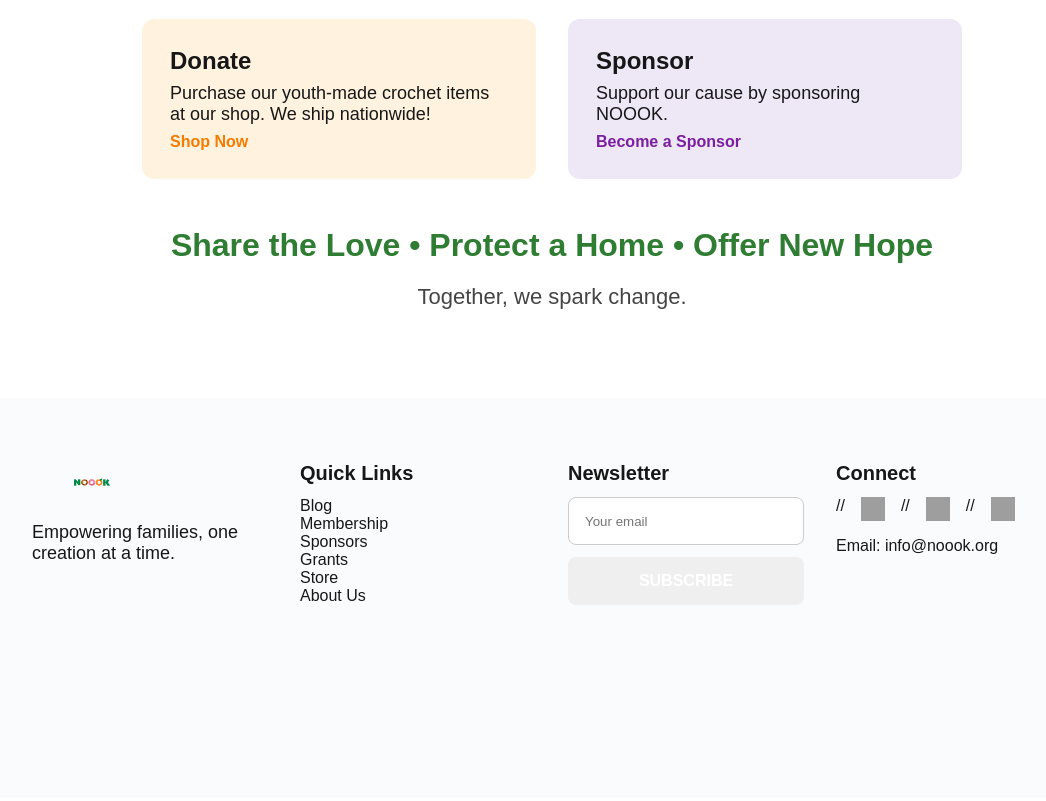
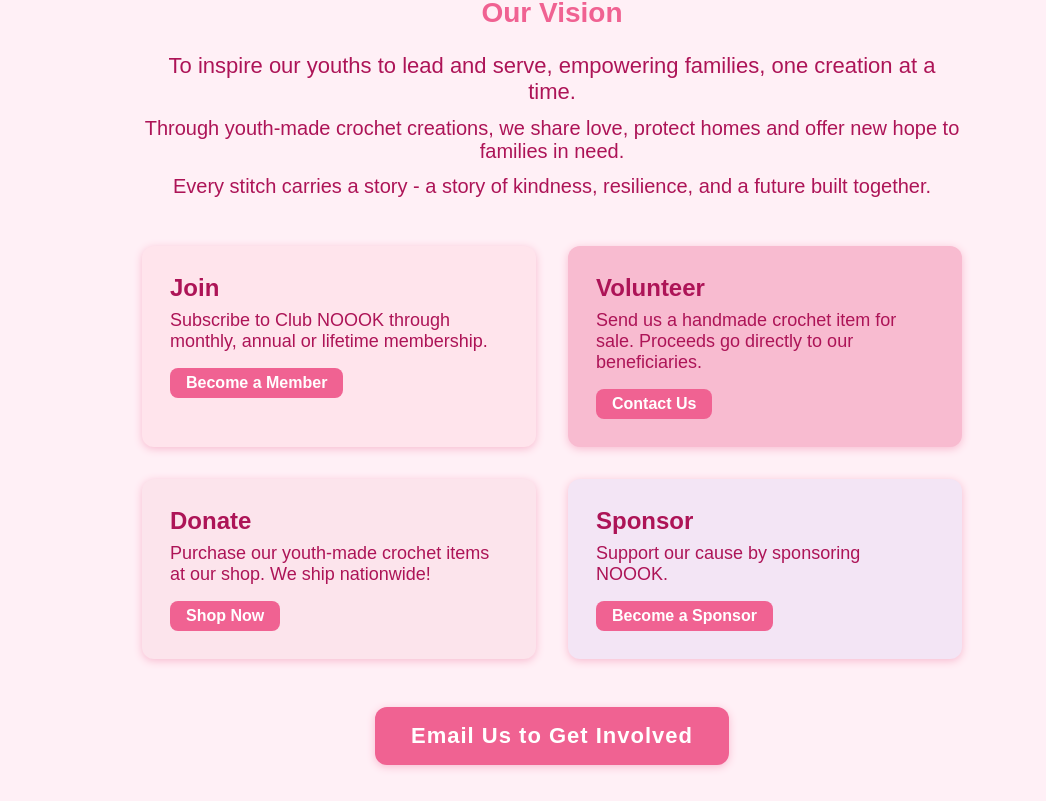
Before and after one commit to fatefulbonsai7/noook, a Next.js app: page / in a window 1280 px wide. Shown: the part 699-1500 px from the top of the page, without its empty margins (88-1134 px from the left). Built offline with nearby package versions, Linux system fonts and the light colour scheme; grey boxes are pictures that could not be loaded.

Commit message:
home page and links

```diff
--- a/src/app/(components)/Footer.tsx
+++ b/src/app/(components)/Footer.tsx
@@ -1,6 +1,6 @@
 export default function Footer() {
   return (
-    <footer style={{ background: "#fafbfc", minHeight: 400, padding: "64px 120px 32px 120px", display: "grid", gridTemplateColumns: "repeat(4, 1fr)", gap: 32 }}>
+    <footer style={{ background: "#ffe4ec", minHeight: 400, padding: "64px 120px 32px 120px", display: "grid", gridTemplateColumns: "repeat(4, 1fr)", gap: 32 }}>
       {/* Column 1: Logo + Mission */}
       <div>
         <img src="/logo.png" alt="Noook Logo" style={{ height: 40, width: 120, objectFit: "contain", marginBottom: 16 }} />
@@ -25,7 +25,7 @@
         <h4 style={{ fontWeight: 600, fontSize: 20, marginBottom: 12 }}>Newsletter</h4>
         <form style={{ display: "flex", flexDirection: "column", gap: 12 }}>
           <input type="email" placeholder="Your email" style={{ height: 48, borderRadius: 8, border: "1px solid #ccc", padding: "0 16px" }} />
-          <button type="submit" style={{ height: 48, borderRadius: 8, background: "#PX1", color: "#fff", fontWeight: 600, fontSize: 16, textTransform: "uppercase", border: "none" }}>Subscribe</button>
+          <button type="submit" style={{ height: 48, borderRadius: 8, background: "#f06292", color: "#fff", fontWeight: 600, fontSize: 16, textTransform: "uppercase", border: "none", boxShadow: "0 2px 8px 0 #f8bbd0" }}>Subscribe</button>
         </form>
       </div>
       {/* Column 4: Socials + Contact */}
--- a/src/app/(components)/Header.tsx
+++ b/src/app/(components)/Header.tsx
@@ -11,7 +11,7 @@
 
 export default function Header() {
   return (
-    <header style={{ height: 80, boxShadow: "0 2px 4px rgba(0,0,0,0.08)", background: "#fff", position: "sticky", top: 0, zIndex: 10 }}>
+    <header style={{ height: 80, boxShadow: "0 2px 8px 0 #f8bbd0", background: "#fff0f6", position: "sticky", top: 0, zIndex: 10 }}>
       <nav style={{ display: "flex", alignItems: "center", height: "100%", maxWidth: 1440, margin: "0 auto", padding: "0 120px" }}>
         <div style={{ flex: "0 0 240px" }}>
           <Link href="/">
@@ -20,7 +20,7 @@
         </div>
         <div style={{ flex: 1, display: "flex", justifyContent: "center", gap: 40 }}>
           {navLinks.map((link) => (
-            <Link key={link.href} href={link.href} style={{ fontSize: 24, fontWeight: 500, textDecoration: "none", color: "#222" }}>
+            <Link key={link.href} href={link.href} style={{ fontSize: 24, fontWeight: 500, textDecoration: "none", color: "#ad1457", transition: "color 0.2s" }}>
               {link.label}
             </Link>
           ))}
--- a/src/app/globals.css
+++ b/src/app/globals.css
@@ -1,6 +1,10 @@
 :root {
-  --background: #ffffff;
-  --foreground: #171717;
+  --background: #fff0f6;
+  --foreground: #ad1457;
+  --accent: #f06292;
+  --accent-light: #f8bbd0;
+  --accent-dark: #ad1457;
+  --surface: #ffe4ec;
 }
 
 @media (prefers-color-scheme: dark) {
--- a/src/app/page.module.css
+++ b/src/app/page.module.css
@@ -1,10 +1,10 @@
 .page {
-  --gray-rgb: 0, 0, 0;
-  --gray-alpha-200: rgba(var(--gray-rgb), 0.08);
-  --gray-alpha-100: rgba(var(--gray-rgb), 0.05);
+  --gray-rgb: 244, 143, 177;
+  --gray-alpha-200: rgba(var(--gray-rgb), 0.15);
+  --gray-alpha-100: rgba(var(--gray-rgb), 0.07);
 
-  --button-primary-hover: #383838;
-  --button-secondary-hover: #f2f2f2;
+  --button-primary-hover: #f06292;
+  --button-secondary-hover: #f8bbd0;
 
   display: grid;
   grid-template-rows: 20px 1fr 20px;
@@ -14,6 +14,8 @@
   padding: 80px;
   gap: 64px;
   font-family: var(--font-geist-sans);
+  background: var(--background);
+  color: var(--foreground);
 }
 
 @media (prefers-color-scheme: dark) {
@@ -82,9 +84,10 @@
 }
 
 a.primary {
-  background: var(--foreground);
-  color: var(--background);
+  background: var(--accent);
+  color: #fff;
   gap: 8px;
+  box-shadow: 0 2px 8px 0 #f8bbd0;
 }
 
 a.secondary {
--- a/src/app/page.tsx
+++ b/src/app/page.tsx
@@ -3,12 +3,32 @@
 
 export default function Home() {
   return (
-    <main style={{ maxWidth: 900, margin: "0 auto", padding: 40, fontFamily: 'inherit' }}>
+    <main
+      style={{
+        maxWidth: 900,
+        margin: "0 auto",
+        padding: 40,
+        fontFamily: 'inherit',
+        background: "var(--background)",
+        color: "var(--foreground)",
+        minHeight: "100vh"
+      }}
+    >
+      <div style={{ display: "flex", justifyContent: "center", marginBottom: 32 }}>
+        <Image
+          src="/Noook-home-image.png"
+          alt="NOOOK Foundation logo and mission"
+          width={400}
+          height={400}
+          style={{ maxWidth: "100%", height: "auto", borderRadius: 24, boxShadow: "0 4px 24px 0 #f8bbd0" }}
+          priority
+        />
+      </div>
       <section style={{ textAlign: "center", marginBottom: 48 }}>
-        <h1 style={{ fontSize: 54, fontWeight: 900, marginBottom: 12, color: "#2e7d32" }}>
+        <h1 style={{ fontSize: 54, fontWeight: 900, marginBottom: 12, color: "var(--accent-dark)" }}>
           Empowering Families, One Creation at a Time
         </h1>
-        <h2 style={{ fontSize: 28, fontWeight: 600, marginBottom: 24, color: "#555" }}>
+        <h2 style={{ fontSize: 28, fontWeight: 600, marginBottom: 24, color: "var(--accent)" }}>
           Our Vision
         </h2>
         <p style={{ fontSize: 22, marginBottom: 12 }}>
@@ -21,31 +41,121 @@
           Every stitch carries a story - a story of kindness, resilience, and a future built together.
         </p>
       </section>
-      <section style={{ display: "flex", flexWrap: "wrap", gap: 32, justifyContent: "center", marginBottom: 48 }}>
-        <div style={{ flex: "1 1 280px", background: "#f1f8e9", borderRadius: 12, padding: 28, minWidth: 260 }}>
+      <section
+        style={{
+          display: "flex",
+          flexWrap: "wrap",
+          gap: 32,
+          justifyContent: "center",
+          marginBottom: 48,
+        }}
+      >
+        <div
+          style={{
+            flex: "1 1 280px",
+            background: "#ffe4ec",
+            borderRadius: 12,
+            padding: 28,
+            minWidth: 260,
+            color: "#ad1457",
+            boxShadow: "0 2px 8px 0 #f8bbd0"
+          }}
+        >
           <h3 style={{ fontSize: 24, fontWeight: 700, marginBottom: 8 }}>Join</h3>
           <p style={{ fontSize: 18, marginBottom: 8 }}>Subscribe to Club NOOOK through monthly, annual or lifetime membership.</p>
-          <a href="https://www.zeffy.com/en-US/ticketing/club-noook" target="_blank" rel="noopener noreferrer" style={{ color: "#2e7d32", fontWeight: 600 }}>Become a Member</a>
+          <a
+            href="/membership"
+            style={{ color: "#fff", background: "#f06292", fontWeight: 600, padding: "6px 16px", borderRadius: 8, display: "inline-block", marginTop: 8 }}
+          >
+            Become a Member
+          </a>
         </div>
-        <div style={{ flex: "1 1 280px", background: "#e3f2fd", borderRadius: 12, padding: 28, minWidth: 260 }}>
+        <div
+          style={{
+            flex: "1 1 280px",
+            background: "#f8bbd0",
+            borderRadius: 12,
+            padding: 28,
+            minWidth: 260,
+            color: "#ad1457",
+            boxShadow: "0 2px 8px 0 #f8bbd0"
+          }}
+        >
           <h3 style={{ fontSize: 24, fontWeight: 700, marginBottom: 8 }}>Volunteer</h3>
           <p style={{ fontSize: 18, marginBottom: 8 }}>Send us a handmade crochet item for sale. Proceeds go directly to our beneficiaries.</p>
-          <a href="mailto:NOOOK.secretary@gmail.com" style={{ color: "#1976d2", fontWeight: 600 }}>Contact Us</a>
+          <a
+            href="mailto:NOOOK.secretary@gmail.com"
+            style={{ color: "#fff", background: "#f06292", fontWeight: 600, padding: "6px 16px", borderRadius: 8, display: "inline-block", marginTop: 8 }}
+          >
+            Contact Us
+          </a>
         </div>
-        <div style={{ flex: "1 1 280px", background: "#fff3e0", borderRadius: 12, padding: 28, minWidth: 260 }}>
+        <div
+          style={{
+            flex: "1 1 280px",
+            background: "#fce4ec",
+            borderRadius: 12,
+            padding: 28,
+            minWidth: 260,
+            color: "#ad1457",
+            boxShadow: "0 2px 8px 0 #f8bbd0"
+          }}
+        >
           <h3 style={{ fontSize: 24, fontWeight: 700, marginBottom: 8 }}>Donate</h3>
           <p style={{ fontSize: 18, marginBottom: 8 }}>Purchase our youth-made crochet items at our shop. We ship nationwide!</p>
-          <a href="https://www.zeffy.com/en-US/ticketing/noook-shop" target="_blank" rel="noopener noreferrer" style={{ color: "#f57c00", fontWeight: 600 }}>Shop Now</a>
+          <a
+            href="/store"
+            style={{ color: "#fff", background: "#f06292", fontWeight: 600, padding: "6px 16px", borderRadius: 8, display: "inline-block", marginTop: 8 }}
+          >
+            Shop Now
+          </a>
         </div>
-        <div style={{ flex: "1 1 280px", background: "#ede7f6", borderRadius: 12, padding: 28, minWidth: 260 }}>
+        <div
+          style={{
+            flex: "1 1 280px",
+            background: "#f3e5f5",
+            borderRadius: 12,
+            padding: 28,
+            minWidth: 260,
+            color: "#ad1457",
+            boxShadow: "0 2px 8px 0 #f8bbd0"
+          }}
+        >
           <h3 style={{ fontSize: 24, fontWeight: 700, marginBottom: 8 }}>Sponsor</h3>
           <p style={{ fontSize: 18, marginBottom: 8 }}>Support our cause by sponsoring NOOOK.</p>
-          <a href="mailto:NOOOK.secretary@gmail.com" style={{ color: "#7b1fa2", fontWeight: 600 }}>Become a Sponsor</a>
+          <a
+            href="/sponsors"
+            style={{ color: "#fff", background: "#f06292", fontWeight: 600, padding: "6px 16px", borderRadius: 8, display: "inline-block", marginTop: 8 }}
+          >
+            Become a Sponsor
+          </a>
         </div>
       </section>
+      <div style={{ display: "flex", justifyContent: "center", margin: "32px 0" }}>
+        <a
+          href="mailto:NOOOK.secretary@gmail.com"
+          style={{
+            background: "#f06292",
+            color: "#fff",
+            fontWeight: 700,
+            fontSize: 22,
+            padding: "16px 36px",
+            borderRadius: 12,
+            boxShadow: "0 2px 8px 0 #f8bbd0",
+            textDecoration: "none",
+            transition: "background 0.2s, box-shadow 0.2s",
+            letterSpacing: 1,
+            display: "inline-block"
+          }}
+        >
+          Email Us to Get Involved
+        </a>
+      </div>
       <section style={{ textAlign: "center", marginBottom: 48 }}>
-        <h2 style={{ fontSize: 32, fontWeight: 700, marginBottom: 20, color: "#2e7d32" }}>Share the Love • Protect a Home • Offer New Hope</h2>
-        <p style={{ fontSize: 22, marginBottom: 0, color: "#444" }}>
+        <h2 style={{ fontSize: 32, fontWeight: 700, marginBottom: 20, color: "var(--accent-dark)" }}>
+          Share the Love • Protect a Home • Offer New Hope
+        </h2>
+        <p style={{ fontSize: 22, marginBottom: 0, color: "var(--accent)" }}>
           Together, we spark change.
         </p>
       </section>
```
Also changed, not shown: src/app/about/page.tsx (+6 -6 lines), src/app/sponsors/page.tsx (+29 -1 lines), public/Noook-home-image.png (added).
